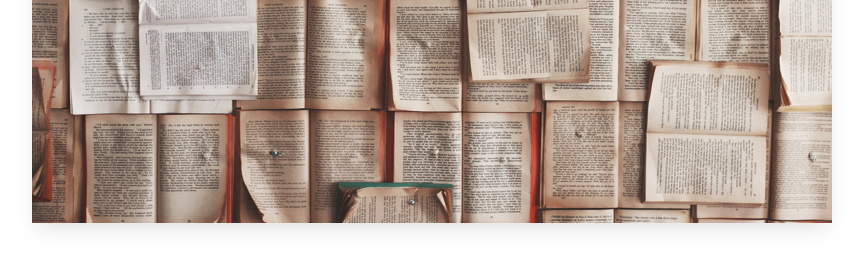
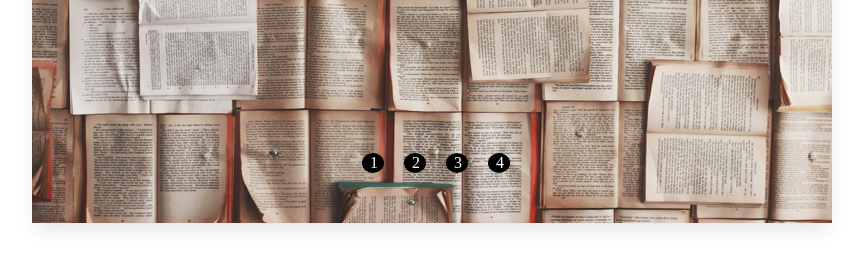
Before and after one commit to Veregorn/TOP-Image-Slider, a website built with webpack: page dist/index.html in a window 1280 px wide. Shown: the part 435-704 px from the top of the page, without its empty margins (208-1071 px from the left). Built offline with nearby package versions, Linux system fonts and the light colour scheme; files whose address does not match are found by name.

Commit message:
Added image selector circles. No functionality yet

```diff
--- a/src/index.js
+++ b/src/index.js
@@ -81,13 +81,19 @@ nextButton.appendChild(rightArrowIcon);
 divControls.appendChild(previousButton);
 divControls.appendChild(nextButton);
 
+// Create indicator circles
+const indicatorCircles = createElementWithId("div","circles");
+
 container.appendChild(slider);
 container.appendChild(divControls);
+container.appendChild(indicatorCircles);
 
 document.body.appendChild(container);
 
 // Variable that saves slide position
 let index = 0;
+
+// Save the slides in an array
 const slides = document.getElementById("slider").children;
 
 // Change active slide
@@ -124,3 +130,15 @@ function toPreviousSlide() {
 // Adding Event Listeners to Next and Previous buttons
 rightArrowIcon.addEventListener("click", ()=> {toNextSlide()});
 leftArrowIcon.addEventListener("click", ()=> {toPreviousSlide()});
+
+// Create circles for each slides array element
+function createCircles() {
+    for (let i = 0; i < slides.length; i+=1) {
+        const element = createElementWithClass("div","circle");
+        element.innerHTML = i + 1;
+        indicatorCircles.appendChild(element);
+    }
+}
+
+// Call above function
+createCircles();
--- a/src/style.css
+++ b/src/style.css
@@ -16,17 +16,6 @@ body {
     100% {
         opacity: 1;
         transform: scale(1);
-    }
-}
-
-@keyframes slide {
-    0% {
-        opacity: 1;
-        transform: translateX(0);
-    }
-    100% {
-        opacity: 0;
-        transform: translateX(-800px);
     }
 }
 
@@ -54,7 +43,7 @@ body {
     position: absolute;
     display: none;
     z-index: 1;
-    animation: slide 2s ease;
+    /* animation: slide 2s ease; */
 }
 
 .slide.active {
@@ -85,3 +74,34 @@ body {
 #next-button {
     right: 5%;
 }
+
+#circles {
+    position: absolute;
+    left: 50%;
+    margin-left: -70px;
+    bottom: 10%;
+    display: flex;
+    gap: 20px;
+    z-index: 3;
+}
+
+.circle {
+    color: #fff;
+    background-color: #000;
+    border-radius: 50%;
+    width: 20px;
+    height: 20px;
+    text-align: center;
+    line-height: 20px;
+    justify-content: space-between;
+    cursor: pointer;
+    padding-left: 2px;
+}
+
+.circle:hover {
+    color: crimson;
+}
+
+.circle.active {
+    color: crimson;
+}
```
